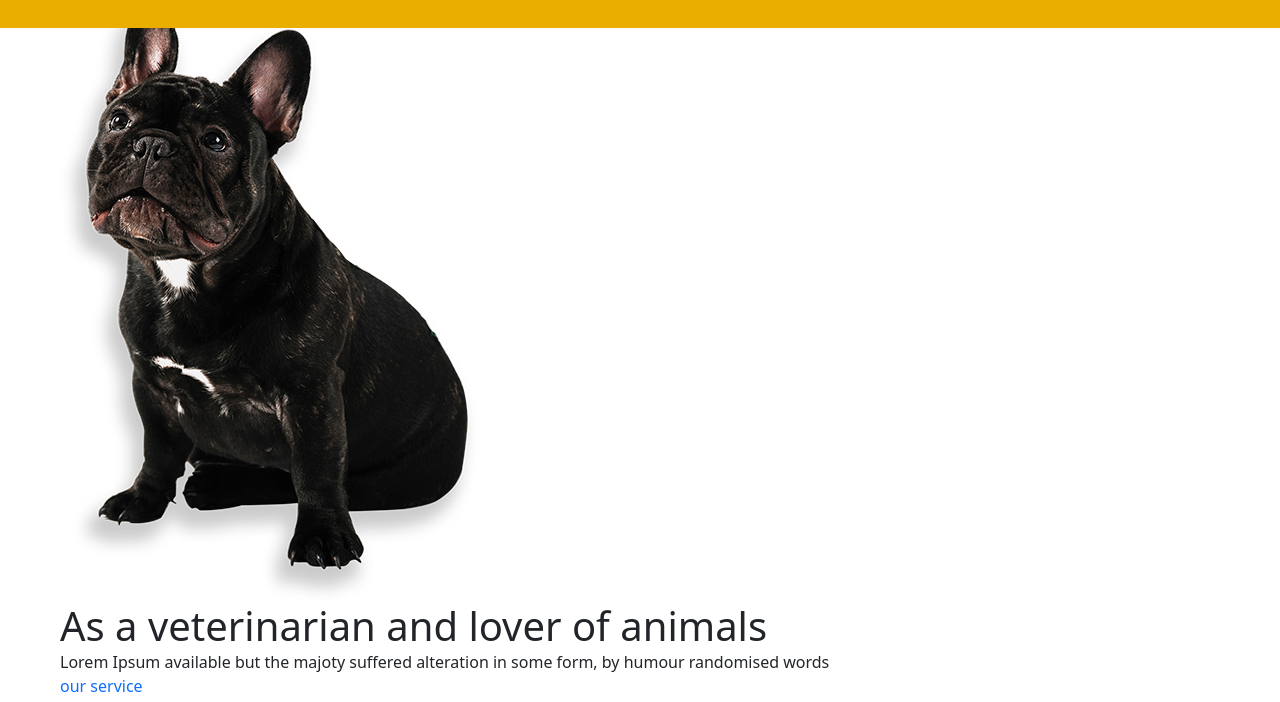
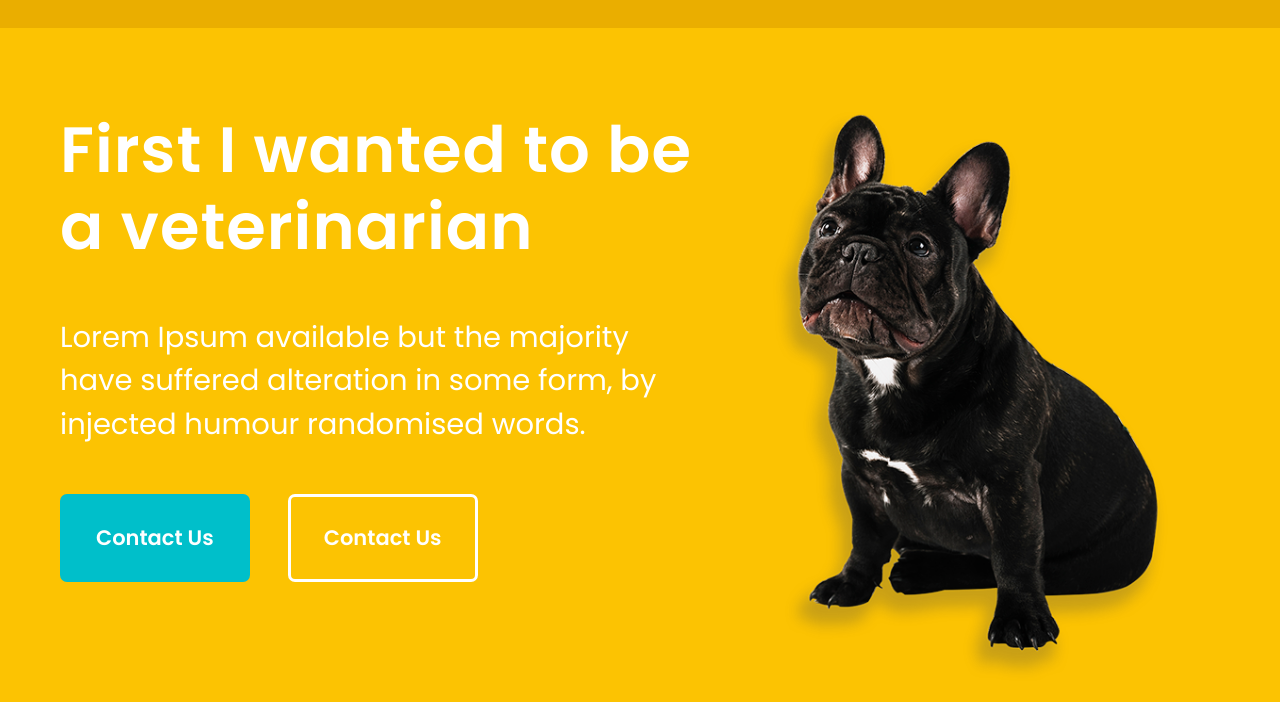
Before and after one commit to jkazuo55/veterinarian-template, a website: page index.html in a window 1280 px wide. Shown: the part 98-800 px from the top of the page. Drawn offline with nearby package versions, Linux system fonts and the light colour scheme; grey boxes are pictures that could not be loaded.

Commit message:
hero section completed

```diff
--- a/index.html
+++ b/index.html
@@ -43,7 +43,8 @@
     <main>
         <section class="section-hero">
             <div class="container">
-                <div class="section-hero__info">
+                <div class="row flex-md-nowrap justify-content-between">
+                    <div class="col-md-auto section-hero__info">
                         <h1>First I wanted to be a veterinarian</h1>
                         <p>Lorem Ipsum available but the majority have suffered alteration in some form, by injected humour randomised words.</p>
                         <div class="section-hero__links">
@@ -51,8 +52,9 @@
                             <a href="#" class="first-btn first-btn--outlet">Contact Us</a>
                         </div>
                     </div>
-                <div class="section-hero_graphic">
+                    <div class=" col-md-auto section-hero_graphic">
                         <img src="./assets/img/dog.png" alt="dog">
+                    </div>
                 </div>
             </div>
         </section>
--- a/scss/abstracts/_mixins.scss
+++ b/scss/abstracts/_mixins.scss
@@ -10,40 +10,20 @@
     display: inline-block;
     text-decoration: none;
     padding: 25px 33px;
+    border: 3px solid var.$color3;
     &:hover {
         cursor: pointer;
         background-color: rgb(0, 190, 202, .5);
+    }
+    @include media-query(max-width, var.$medium-screen) {
+        font-size: 15px;
+        font-weight: 300;
+        padding: 15px 20px;
     }
 }
 
 
 /* Media queries */
-
-@mixin x-small-screen($minmax) {
-    @if $minmax==min-width {
-        @media (min-width: var.$small-screen) {
-            @content;
-        }
-    }
-    @else {
-        @media (max-width: var.$small-screen) {
-            @content;
-        }
-    }
-}
-
-@mixin small-screen($minmax) {
-    @if $minmax==min-width {
-        @media (min-width: var.$small-screen) {
-            @content;
-        }
-    }
-    @else {
-        @media (max-width: var.$small-screen) {
-            @content;
-        }
-    }
-}
 
 @mixin media-query($minmax, $screen) {
     @if $minmax==min-width {
--- a/scss/components/_bottons.scss
+++ b/scss/components/_bottons.scss
@@ -3,3 +3,8 @@
 .first-btn {
     @include mixin.first-btn(var.$color3, var.$color4);
 }
+
+.first-btn--outlet {
+    @include mixin.first-btn(transparent, var.$color4);
+    border: 3px solid var.$color4;
+}
--- a/scss/main.scss
+++ b/scss/main.scss
@@ -3,5 +3,5 @@
 @use 'abstracts';
 @use 'base';
 @use 'layout';
-// @use 'sections';
-// @use 'components';
+@use 'sections';
+@use 'components';
--- a/scss/sections/_hero.scss
+++ b/scss/sections/_hero.scss
@@ -1,12 +1,9 @@
 @use 'abstracts/variables' as var;
+@use 'abstracts/mixins' as mixin;
 .section-hero {
     background-color: var.$color5;
     .container {
-        max-width: 1184px;
-        display: flex;
-        justify-content: space-between;
-        align-items: center;
-        padding-top: 88px;
+        padding-top: 210px;
         padding-bottom: 88px;
     }
     &__info {
@@ -28,7 +25,25 @@
             padding-bottom: clamp(20px, 4vw, 48px);
         }
     }
+    &__links {
+        @include mixin.media-query(min-width, var.$large-screen) {
+            a:first-child {
+                margin-right: 34px;
+            }
+        }
+        @include mixin.media-query(max-width, var.$medium-screen) {
+            a:first-child {
+                margin-right: 15px;
+            }
+        }
+        @include mixin.media-query(max-width, var.$small-screen) {
+            a:first-child {
+                margin-right: 5px;
+            }
+        }
+    }
     &_graphic {
         flex: 0 1 419px;
+        margin: 0 auto;
     }
 }
```
Also changed, not shown: scss/sections/_index.scss (+4 -4 lines), assets/css/main.css. Lines whose indentation alone changed are shown as unchanged.
